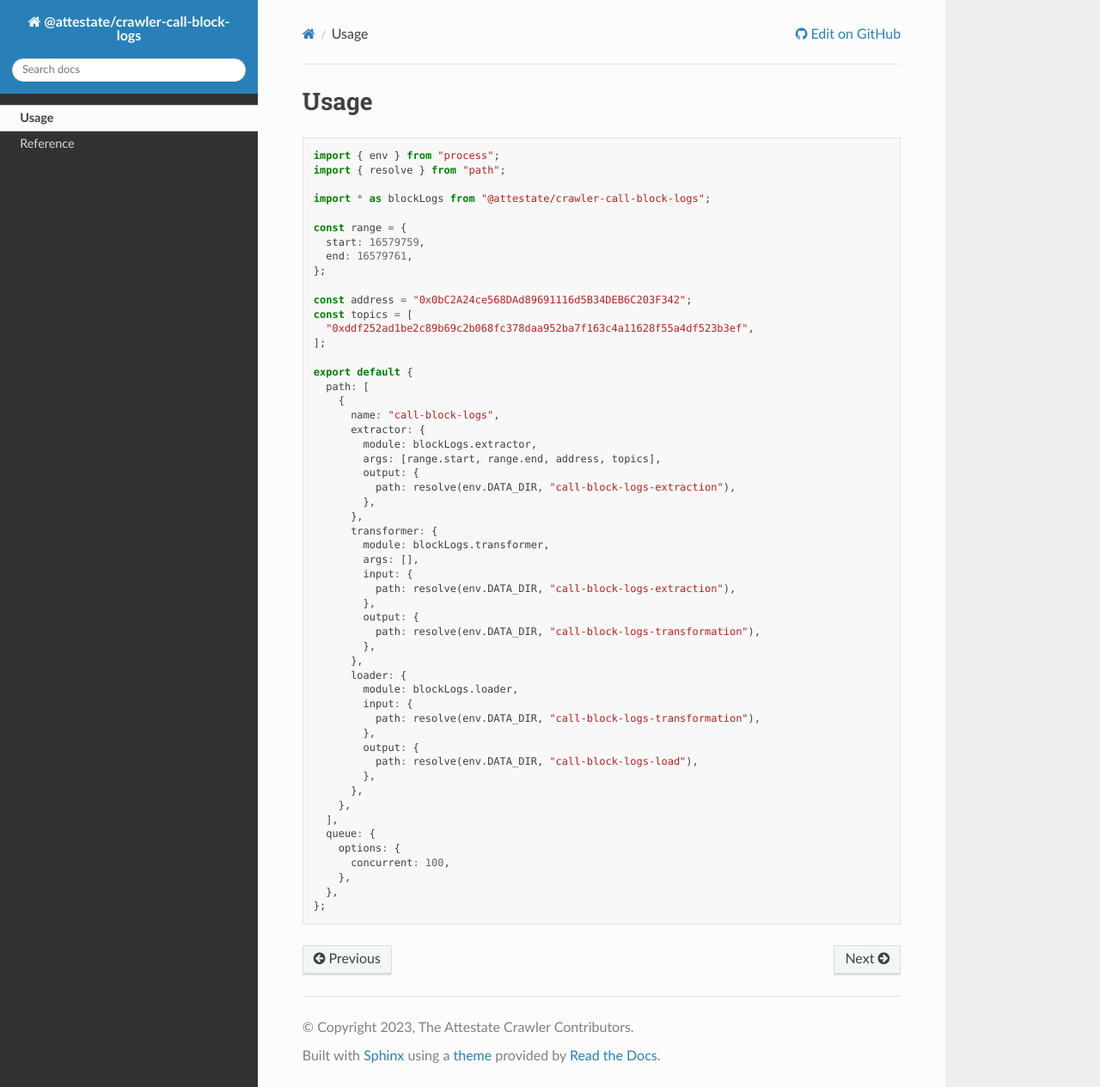
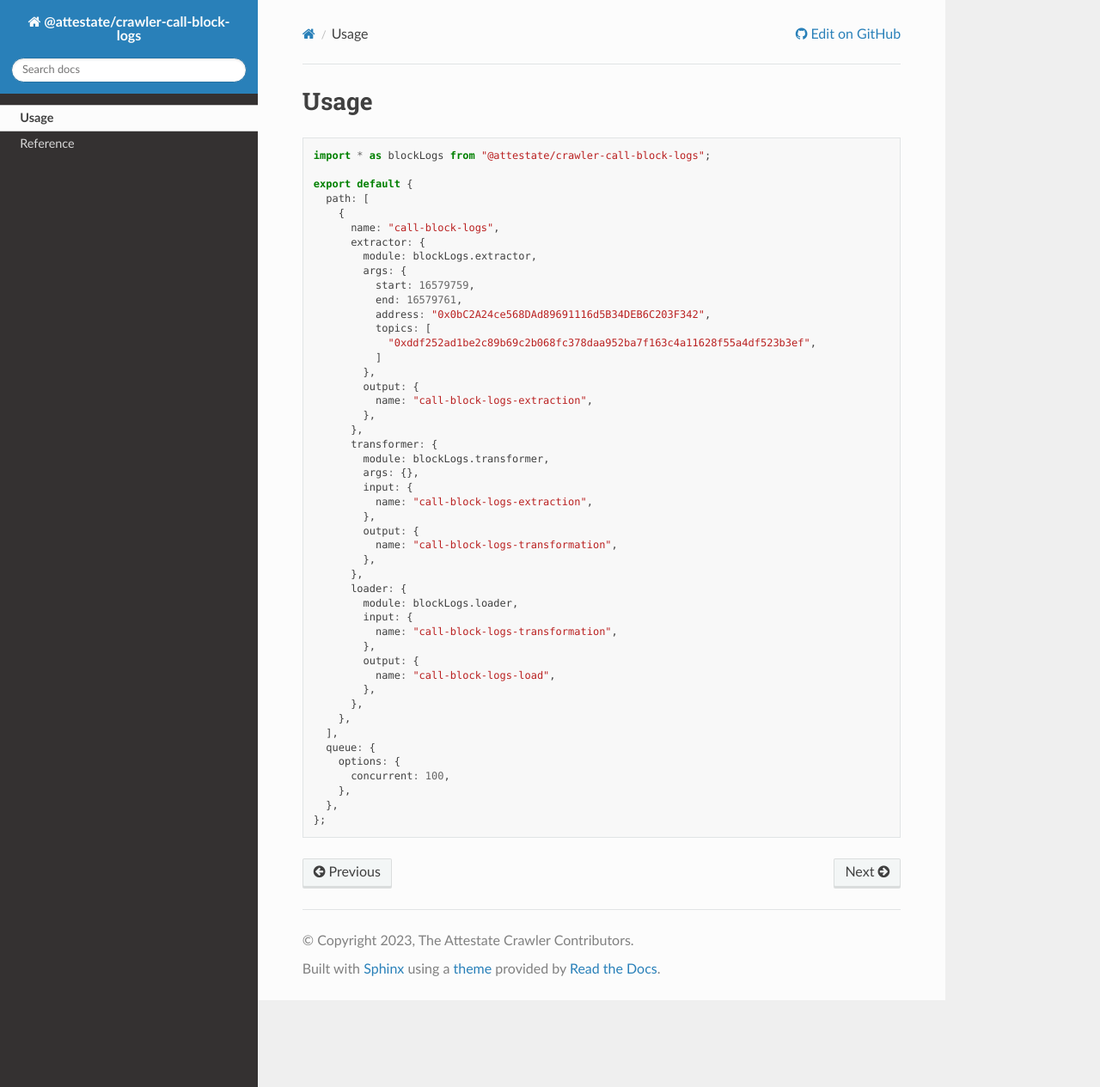
Before and after one commit to attestate/crawler-call-block-logs, a Sphinx documentation site: the page built from docs/source/usage.rst, in a window 1280 px wide and 1265 px high. Shown: the whole window at 86% size. Built offline with Sphinx 7.4.7 and the Read the Docs theme 2.0.0, drawn with Linux system fonts in a browser that asks for light colours.

Commit message:
Comply with new configuration schema
- `args` from array to object
- `output.path` to `name` (same with `input` too)

```diff
--- a/docs/source/reference.rst
+++ b/docs/source/reference.rst
@@ -8,7 +8,7 @@ ________________
 
   // NOTE: address and topics can be used to filter events at the Ethereum node
   //  level.
-  function init(start = 0, end, address, topics, stepSize = 1)
+  function init({start = 0, end, address, topics, stepSize = 1})
 
 * ``start`` Start block as a natural number in decimal-base (default: 0).
 * ``end`` End block as a natural number in decimal-base.
@@ -24,7 +24,7 @@ __________________
 
 .. code-block:: javascript
 
-  function onLine(line, topics = [], address)
+  function onLine(line, {topics = [], address})
 
 * ``line`` Is an argument defined by ``@attestate/crawler`` internally. It is a
   line within the strategy's ``input.path`` file.
--- a/docs/source/usage.rst
+++ b/docs/source/usage.rst
@@ -3,20 +3,7 @@ Usage
 
 .. code-block:: javascript
 
-  import { env } from "process";
-  import { resolve } from "path";
-
   import * as blockLogs from "@attestate/crawler-call-block-logs";
-
-  const range = {
-    start: 16579759,
-    end: 16579761,
-  };
-
-  const address = "0x0bC2A24ce568DAd89691116d5B34DEB6C203F342";
-  const topics = [
-    "0xddf252ad1be2c89b69c2b068fc378daa952ba7f163c4a11628f55a4df523b3ef",
-  ];
 
   export default {
     path: [
@@ -24,28 +11,35 @@ Usage
         name: "call-block-logs",
         extractor: {
           module: blockLogs.extractor,
-          args: [range.start, range.end, address, topics],
+          args: {
+            start: 16579759,
+            end: 16579761,
+            address: "0x0bC2A24ce568DAd89691116d5B34DEB6C203F342",
+            topics: [
+              "0xddf252ad1be2c89b69c2b068fc378daa952ba7f163c4a11628f55a4df523b3ef",
+            ]
+          },
           output: {
-            path: resolve(env.DATA_DIR, "call-block-logs-extraction"),
+            name: "call-block-logs-extraction",
           },
         },
         transformer: {
           module: blockLogs.transformer,
-          args: [],
+          args: {},
           input: {
-            path: resolve(env.DATA_DIR, "call-block-logs-extraction"),
+            name: "call-block-logs-extraction",
           },
           output: {
-            path: resolve(env.DATA_DIR, "call-block-logs-transformation"),
+            name: "call-block-logs-transformation",
           },
         },
         loader: {
           module: blockLogs.loader,
           input: {
-            path: resolve(env.DATA_DIR, "call-block-logs-transformation"),
+            name: "call-block-logs-transformation",
           },
           output: {
-            path: resolve(env.DATA_DIR, "call-block-logs-load"),
+            name: "call-block-logs-load",
           },
         },
       },
--- a/src/extractor.mjs
+++ b/src/extractor.mjs
@@ -53,7 +53,7 @@ const exit = {
   messages: [{ type: "exit" }],
 };
 
-export function init(start = 0, end, address, topics, stepSize = 1) {
+export function init({ start = 0, end, address, topics, stepSize = 1 }) {
   if (end === "latest" || start === "latest") {
     log(`"latest" isn't a valid block number`);
     return exit;
--- a/src/transformer.mjs
+++ b/src/transformer.mjs
@@ -19,7 +19,7 @@ function filter(topics, address) {
 
 export function onClose() {}
 
-export function onLine(line, topics = [], address) {
+export function onLine(line, { topics = [], address }) {
   let logs;
   try {
     logs = JSON.parse(line);
```
Also changed, not shown: 2 other files.
